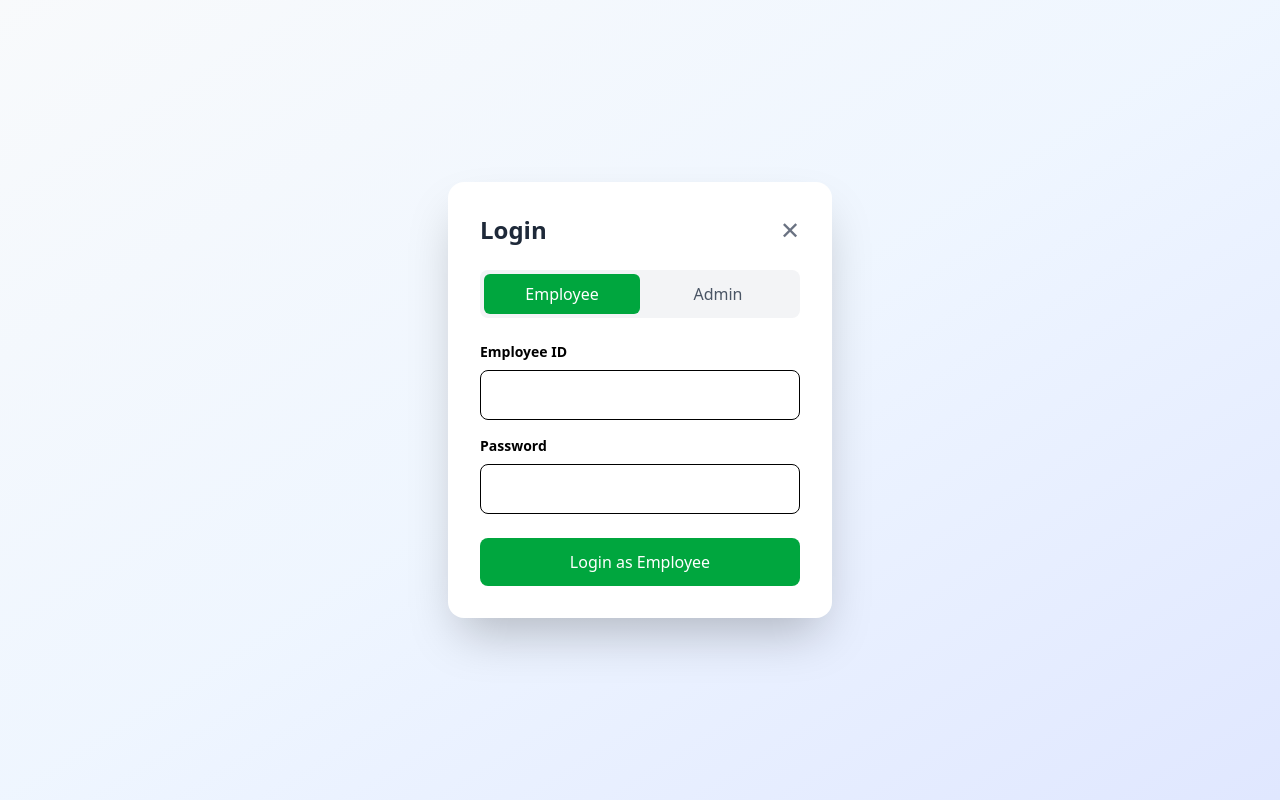
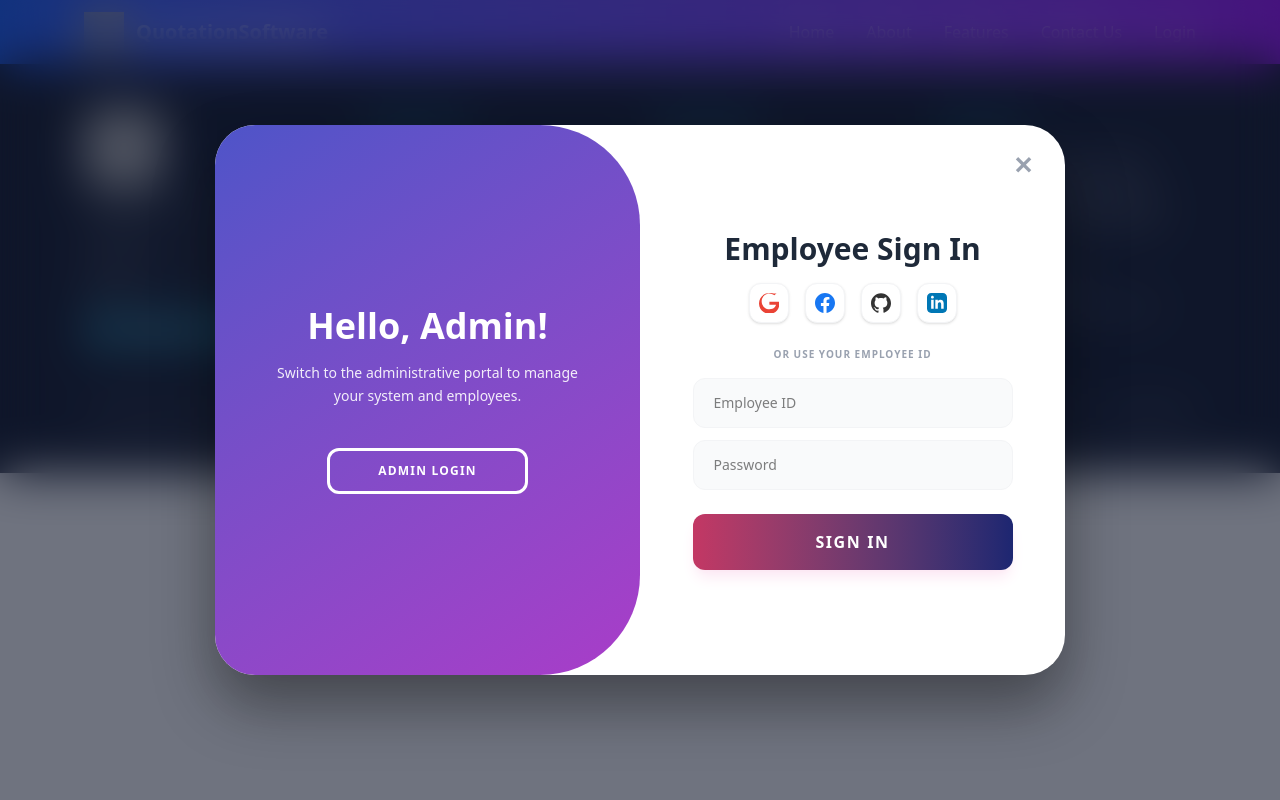
Before and after one commit to Sadanand423/QuotationSoftwareFrontend, a React (Vite) app: page /login in a window 1280 px wide. Built offline with nearby package versions, Linux system fonts and the light colour scheme; grey boxes are pictures that could not be loaded.

Commit message:
loging ui fixed

```diff
--- a/src/components/Homepage/Herosection.jsx
+++ b/src/components/Homepage/Herosection.jsx
@@ -1,96 +1,121 @@
-import React, { useEffect, useState } from 'react';
+import React, { useEffect, useState, useMemo } from 'react';
 
 const HeroSection = ({ onGetStarted }) => {
-  const [scrollY, setScrollY] = useState(0);
-  const [isVisible, setIsVisible] = useState(false);
+  const [stage, setStage] = useState('orbiting');
+  const text = "Smart Matrix";
+  const characters = text.split("");
+
+  // Create a large pool of particles.
+  // Each particle will eventually "home" in on a specific letter.
+  const particles = useMemo(() => {
+    return Array.from({ length: 250 }).map((_, i) => {
+      const charIndex = i % characters.length;
+      const angle = Math.random() * Math.PI * 2;
+      const orbitRadius = 200 + Math.random() * 100;
+
+      return {
+        id: i,
+        charIndex,
+        // Starting position in the 5-second circle
+        startX: Math.cos(angle) * orbitRadius,
+        startY: Math.sin(angle) * orbitRadius,
+        // Random offset within the letter's area to "draw" the shape
+        offsetX: (Math.random() - 0.5) * 40,
+        offsetY: (Math.random() - 0.5) * 60,
+        size: Math.random() * 3 + 1,
+        delay: Math.random() * 0.8, // Creates the "slowly slowly" effect
+      };
+    });
+  }, [characters.length]);
 
   useEffect(() => {
-    const handleScroll = () => setScrollY(window.scrollY);
-    window.addEventListener('scroll', handleScroll);
-
-    // Reset scroll position on page load
-    window.scrollTo(0, 0);
-
-    // Trigger animation on page load
-    const timer = setTimeout(() => {
-      setIsVisible(true);
-    }, 300);
-
-    return () => {
-      window.removeEventListener('scroll', handleScroll);
-      clearTimeout(timer);
-    };
+    const timer = setTimeout(() => setStage('assembling'), 5000);
+    return () => clearTimeout(timer);
   }, []);
 
   return (
-    <section className="relative bg-gradient-to-br from-slate-50 via-blue-50 to-indigo-100 min-h-screen md:min-h-screen sm:min-h-[70vh] flex items-center justify-center px-4">
-      {/* Parallax Background Elements */}
-      <div className="absolute inset-0">
-        <div
-          className="absolute top-10 left-10 w-72 h-72 bg-gradient-to-r from-blue-400/20 to-purple-600/20 rounded-full blur-3xl"
-          style={{ transform: `translateY(${scrollY * 0.3}px)` }}
-        ></div>
-        <div
-          className="absolute top-1/2 right-10 w-96 h-96 bg-gradient-to-r from-purple-400/20 to-pink-600/20 rounded-full blur-3xl"
-          style={{ transform: `translateY(${scrollY * -0.2}px)` }}
-        ></div>
-        <div
-          className="absolute bottom-10 left-1/3 w-64 h-64 bg-gradient-to-r from-cyan-400/20 to-blue-600/20 rounded-full blur-3xl"
-          style={{ transform: `translateY(${scrollY * 0.4}px)` }}
-        ></div>
-      </div>
+    <section className="relative bg-[#050816] min-h-screen flex items-center justify-center px-4 overflow-hidden">
+      <div className="text-center relative z-10 w-full max-w-7xl">
 
-      {/* Floating Geometric Shapes */}
-      <div className="absolute inset-0 pointer-events-none">
-        <div
-          className="absolute top-1/4 left-1/4 w-4 h-4 bg-blue-500/30 rotate-45"
-          style={{ transform: `translateY(${scrollY * 0.1}px) rotate(45deg)` }}
-        ></div>
-        <div
-          className="absolute top-3/4 right-1/4 w-6 h-6 border-2 border-purple-500/30 rounded-full"
-          style={{ transform: `translateY(${scrollY * -0.3}px)` }}
-        ></div>
-        <div
-          className="absolute top-1/2 left-3/4 w-3 h-3 bg-indigo-500/40 rounded-full"
-          style={{ transform: `translateY(${scrollY * 0.5}px)` }}
-        ></div>
-      </div>
+        {/* WELCOME TEXT - Fades in only after assembly starts */}
+        <div className={`mb-4 transition-opacity duration-1000 ${stage === 'assembling' ? 'opacity-60' : 'opacity-0'}`}>
+          <span className="text-blue-400 font-bold tracking-[0.5em] uppercase text-sm">Welcome To</span>
+        </div>
 
-      {/* Centered Content with Pop-up Animation */}
-      <div className="text-center relative z-10 max-w-4xl mx-auto">
-        <div className={`transition-all duration-1000 ease-out transform ${
-          isVisible ? 'translate-y-0 opacity-100 scale-100' : 'translate-y-10 opacity-0 scale-95'
-        }`}>
-          <h1 className="text-4xl sm:text-5xl md:text-6xl lg:text-7xl xl:text-8xl font-bold text-gray-900 leading-tight mb-8">
-            <span className="block mb-2 sm:mb-4">Welcome To</span>
-            <span className="block text-transparent bg-clip-text bg-gradient-to-r from-blue-600 via-purple-600 to-indigo-600">
-              Smart Matrix
-            </span>
-          </h1>
+        <div className="relative flex justify-center items-center flex-wrap gap-x-2 sm:gap-x-4 min-h-[150px]">
 
-          {/* Buttons with delayed animation */}
-          <div className={`transition-all duration-1000 delay-500 ease-out transform ${
-            isVisible ? 'translate-y-0 opacity-100' : 'translate-y-10 opacity-0'
-          }`}>
-            <div className="flex flex-col sm:flex-row gap-4 sm:gap-6 justify-center items-center mt-8 sm:mt-12">
-              <button
-                onClick={onGetStarted}
-                className="group w-full sm:w-auto px-8 sm:px-10 py-4 sm:py-5 bg-gradient-to-r from-blue-600 to-indigo-600 text-white font-semibold rounded-2xl hover:from-blue-700 hover:to-indigo-700 transform hover:scale-105 transition-all duration-300 shadow-xl hover:shadow-2xl"
+          {characters.map((char, charIdx) => (
+            <div key={charIdx} className="relative inline-block">
+              {/* THE TARGET LETTER: Becomes visible slowly as dots arrive */}
+              <span
+                className={`text-6xl sm:text-7xl md:text-8xl lg:text-9xl font-black text-transparent bg-clip-text bg-gradient-to-b from-white to-blue-500 transition-opacity duration-[2500ms] ${stage === 'assembling' ? 'opacity-100' : 'opacity-0'} ${char === " " ? "w-8" : ""}`}
+                style={{ transitionDelay: `${charIdx * 0.1}s` }}
               >
-                <span className="flex items-center justify-center gap-2">
-                  Get Started
-                  <svg className="w-5 h-5 group-hover:translate-x-1 transition-transform" fill="none" stroke="currentColor" viewBox="0 0 24 24">
-                    <path strokeLinecap="round" strokeLinejoin="round" strokeWidth={2} d="M13 7l5 5m0 0l-5 5m5-5H6" />
-                  </svg>
-                </span>
-              </button>
-              <button className="w-full sm:w-auto px-8 sm:px-10 py-4 sm:py-5 border-2 border-gray-300 text-gray-700 font-semibold rounded-2xl hover:border-blue-600 hover:text-blue-600 hover:bg-blue-50 transition-all duration-300">
-                Watch Demo
-              </button>
+                {char}
+              </span>
+
+              {/* THE DOTS ASSIGNED TO THIS SPECIFIC LETTER */}
+              {char !== " " && particles.filter(p => p.charIndex === charIdx).map((p) => (
+                <div
+                  key={p.id}
+                  className="absolute rounded-full bg-blue-400 shadow-[0_0_8px_#60a5fa]"
+                  style={{
+                    width: `${p.size}px`,
+                    height: `${p.size}px`,
+                    top: '50%',
+                    left: '50%',
+                    '--startX': `${p.startX}px`,
+                    '--startY': `${p.startY}px`,
+                    '--endX': `${p.offsetX}px`,
+                    '--endY': `${p.offsetY}px`,
+                    animation: stage === 'orbiting'
+                      ? `orbit-circle 5s linear infinite`
+                      : `fly-to-letter 2s cubic-bezier(0.19, 1, 0.22, 1) forwards`,
+                    animationDelay: stage === 'assembling' ? `${p.delay + (charIdx * 0.1)}s` : '0s',
+                  }}
+                />
+              ))}
             </div>
+          ))}
+        </div>
+
+        {/* BUTTONS */}
+        <div className={`mt-16 transition-all duration-1000 delay-[3s] ${stage === 'assembling' ? 'opacity-100 translate-y-0' : 'opacity-0 translate-y-10'}`}>
+          <div className="flex flex-col sm:flex-row gap-6 justify-center items-center">
+            <button onClick={onGetStarted} className="px-12 py-4 bg-blue-600 text-white font-bold rounded-full hover:shadow-[0_0_30px_rgba(37,99,235,0.8)] transition-all uppercase tracking-widest text-sm">
+              Get Started
+            </button>
+            <button className="px-12 py-4 border border-white/20 text-white font-bold rounded-full hover:bg-white/5 transition-all uppercase tracking-widest text-sm">
+              Watch Demo
+            </button>
           </div>
         </div>
       </div>
+
+      <style dangerouslySetInnerHTML={{ __html: `
+        /* Phase 1: Dots rotate in a big circle for 5s */
+        @keyframes orbit-circle {
+          0% { transform: rotate(0deg) translate(var(--startX), var(--startY)); }
+          100% { transform: rotate(360deg) translate(var(--startX), var(--startY)); }
+        }
+
+        /* Phase 2: Dots fly "Slowly Slowly" to their letter positions */
+        @keyframes fly-to-letter {
+          0% {
+            transform: rotate(360deg) translate(var(--startX), var(--startY));
+            opacity: 1;
+          }
+          70% {
+            opacity: 1;
+          }
+          100% {
+            transform: translate(var(--endX), var(--endY)) scale(0.5);
+            opacity: 0;
+          }
+        }
+
+        body { background-color: #f0f0f4fb; }
+      `}} />
     </section>
   );
 };
--- a/src/components/login/LoginSelection.jsx
+++ b/src/components/login/LoginSelection.jsx
@@ -1,164 +1,129 @@
 import React, { useState, useEffect } from 'react';
 
 const LoginModal = ({ isOpen, onClose }) => {
-  const [activeTab, setActiveTab] = useState('employee');
-  const [formData, setFormData] = useState({
-    username: '',
-    employeeId: '',
-    password: ''
-  });
+  const [isAdmin, setIsAdmin] = useState(false);
+  const [formData, setFormData] = useState({ username: '', employeeId: '', password: '' });
 
   useEffect(() => {
     if (isOpen) {
-      setActiveTab('employee');
+      setIsAdmin(false);
       setFormData({ username: '', employeeId: '', password: '' });
     }
   }, [isOpen]);
 
   const handleSubmit = async (e) => {
     e.preventDefault();
+    const endpoint = isAdmin ? "auth/login" : "employee/auth/login";
+    const payload = isAdmin
+      ? { username: formData.username, password: formData.password }
+      : { employeeId: formData.employeeId, password: formData.password };
 
-    // 🔐 ADMIN LOGIN (BACKEND)
-    if (activeTab === 'admin') {
-      try {
-        const res = await fetch("http://localhost:8080/api/auth/login", {
-          method: "POST",
-          headers: {
-            "Content-Type": "application/json"
-          },
-          body: JSON.stringify({
-            username: formData.username,
-            password: formData.password
-          })
-        });
-
-        const data = await res.json();
-
-        if (res.ok && data.token) {
-          localStorage.setItem("token", data.token);
-          window.location.href = "/admin";
-        } else {
-          alert("Invalid admin credentials");
-          return;
-        }
-      } catch (err) {
-        console.error(err);
-        alert("Server error");
-      }
-
-      onClose();
-      return;
-    }
-
-    // 👨‍💼 EMPLOYEE LOGIN (UNCHANGED)
     try {
-      const res = await fetch("http://localhost:8080/api/employee/auth/login", {
+      const res = await fetch(`http://localhost:8080/api/${endpoint}`, {
         method: "POST",
-        headers: {
-          "Content-Type": "application/json"
-        },
-        body: JSON.stringify({
-          employeeId: formData.employeeId,
-          password: formData.password
-        })
+        headers: { "Content-Type": "application/json" },
+        body: JSON.stringify(payload)
       });
-
       const data = await res.json();
-
       if (res.ok && data.token) {
         localStorage.setItem("token", data.token);
-        localStorage.setItem("empId", formData.employeeId);
-        window.location.href = "/employee";
+        if (!isAdmin) localStorage.setItem("empId", formData.employeeId);
+        window.location.href = isAdmin ? "/admin" : "/employee";
       } else {
         alert("Invalid credentials");
-        return;
       }
-    } catch (err) {
-      console.error(err);
-      alert("Server error");
-    }
+    } catch (err) { alert("Server error"); }
+  };
 
-    onClose();
-  };
+  const SocialIcons = () => (
+    <div className="flex justify-center gap-4 mb-6 mt-2">
+      {[
+        { name: 'Google', color: '#EA4335', path: "M12.48 10.92v3.28h7.84c-.24 1.84-1.92 5.36-7.84 5.36-5.12 0-9.28-4.24-9.28-9.52s4.16-9.52 9.28-9.52c2.92 0 4.88 1.24 6 2.32l2.6-2.52C19.24 1.4 16.12 0 12.48 0 5.58 0 0 5.58 0 12.48s5.58 12.48 12.48 12.48c7.2 0 12-5.08 12-12.2 0-.84-.08-1.48-.24-2.16h-11.76z" },
+        { name: 'Facebook', color: '#1877F2', path: "M24 12.073c0-6.627-5.373-12-12-12s-12 5.373-12 12c0 5.99 4.388 10.954 10.125 11.854v-8.385H7.078v-3.47h3.047V9.43c0-3.007 1.792-4.669 4.533-4.669 1.312 0 2.686.235 2.686.235v2.953H15.83c-1.491 0-1.956.925-1.956 1.874v2.25h3.328l-.532 3.47h-2.796v8.385C19.612 23.027 24 18.062 24 12.073z" },
+        { name: 'GitHub', color: '#333', path: "M12 .297c-6.63 0-12 5.373-12 12 0 5.303 3.438 9.8 8.205 11.385.6.113.82-.258.82-.577 0-.285-.01-1.04-.015-2.04-3.338.724-4.042-1.61-4.042-1.61C4.422 18.07 3.633 17.7 3.633 17.7c-1.087-.744.084-.729.084-.729 1.205.084 1.838 1.236 1.838 1.236 1.07 1.835 2.809 1.305 3.495.998.108-.776.417-1.305.76-1.605-2.665-.3-5.466-1.332-5.466-5.93 0-1.31.465-2.38 1.235-3.22-.135-.303-.54-1.523.105-3.176 0 0 1.005-.322 3.3 1.23.96-.267 1.98-.399 3-.405 1.02.006 2.04.138 3 .405 2.28-1.552 3.285-1.23 3.285-1.23.645 1.653.24 2.873.12 3.176.765.84 1.23 1.91 1.23 3.22 0 4.61-2.805 5.625-5.475 5.92.42.36.81 1.096.81 2.22 0 1.606-.015 2.896-.015 3.286 0 .315.21.69.825.57C20.565 22.092 24 17.592 24 12.297c0-6.627-5.373-12-12-12" },
+        { name: 'LinkedIn', color: '#0077B5', path: "M19 0h-14c-2.761 0-5 2.239-5 5v14c0 2.761 2.239 5 5 5h14c2.762 0 5-2.239 5-5v-14c0-2.761-2.238-5-5-5zm-11 19h-3v-11h3v11zm-1.5-12.268c-.966 0-1.75-.79-1.75-1.764s.784-1.764 1.75-1.764 1.75.79 1.75 1.764-.783 1.764-1.75 1.764zm13.5 12.268h-3v-5.604c0-3.368-4-3.113-4 0v5.604h-3v-11h3v1.765c1.396-2.586 7-2.777 7 2.476v6.759z" }
+      ].map((social) => (
+        <div
+          key={social.name}
+          className="w-10 h-10 border border-gray-100 rounded-xl flex items-center justify-center cursor-pointer transition-all hover:scale-110 shadow-sm hover:shadow-md bg-white"
+        >
+          <svg className="w-5 h-5" viewBox="0 0 24 24" style={{ fill: social.color }}>
+            <path d={social.path} />
+          </svg>
+        </div>
+      ))}
+    </div>
+  );
 
   if (!isOpen) return null;
 
   return (
-    <div className="fixed inset-0 bg-gradient-to-br from-slate-50 via-blue-50 to-indigo-100 flex items-center justify-center z-50">
-      <div className="bg-white rounded-2xl p-8 w-96 shadow-2xl relative z-10">
+    <div className="fixed inset-0 bg-slate-900/60 backdrop-blur-xl flex items-center justify-center z-[999] p-4 font-sans">
+      <div className="relative bg-white w-full max-w-[850px] h-[550px] rounded-[40px] shadow-[0_30px_60px_rgba(0,0,0,0.4)] overflow-hidden flex">
 
-        <div className="flex justify-between items-center mb-6">
-          <h2 className="text-2xl font-bold text-gray-800">Login</h2>
-          <button onClick={onClose} className="text-gray-500 text-2xl">✕</button>
+        <button onClick={onClose} className="absolute top-6 right-8 text-gray-400 hover:text-gray-800 z-[110] text-2xl font-bold transition-transform hover:scale-110">✕</button>
+
+        <div className="relative w-full h-full flex">
+
+          {/* LEFT SIDE: ADMIN FORM */}
+          <div className={`w-1/2 h-full flex flex-col items-center justify-center transition-all duration-700 ease-in-out ${isAdmin ? 'translate-x-0 opacity-100' : 'translate-x-[20%] opacity-0 pointer-events-none'}`}>
+            <form onSubmit={handleSubmit} className="w-full max-w-[320px] flex flex-col items-center">
+              <h2 className="text-3xl font-extrabold text-gray-800 mb-2">Admin Sign In</h2>
+              <SocialIcons />
+              <p className="text-gray-400 text-[10px] uppercase tracking-widest mb-4 font-semibold">or use your admin account</p>
+
+              <input type="text" placeholder="Username" className="w-full bg-gray-50 border border-gray-100 px-5 py-3.5 rounded-xl mb-3 outline-none focus:ring-2 focus:ring-[#c33764]/30 transition-all text-sm"
+                value={formData.username} onChange={(e) => setFormData({...formData, username: e.target.value})} required={isAdmin} />
+
+              <input type="password" placeholder="Password" className="w-full bg-gray-50 border border-gray-100 px-5 py-3.5 rounded-xl mb-6 outline-none focus:ring-2 focus:ring-[#c33764]/30 transition-all text-sm"
+                value={formData.password} onChange={(e) => setFormData({...formData, password: e.target.value})} required={isAdmin} />
+
+              {/* CROSS COLORED: Admin uses Blue theme */}
+              <button type="submit" className="w-full bg-gradient-to-r from-[#4e54c8] to-[#c326c8] text-white py-4 rounded-xl font-black uppercase tracking-widest shadow-lg shadow-indigo-100 hover:opacity-90 active:scale-95 transition-all text-base">
+                Sign In
+              </button>
+            </form>
+          </div>
+
+          {/* RIGHT SIDE: EMPLOYEE FORM */}
+          <div className={`w-1/2 h-full flex flex-col items-center justify-center transition-all duration-700 ease-in-out ${!isAdmin ? 'translate-x-0 opacity-100' : 'translate-x-[-20%] opacity-0 pointer-events-none'}`}>
+            <form onSubmit={handleSubmit} className="w-full max-w-[320px] flex flex-col items-center">
+              <h2 className="text-3xl font-extrabold text-gray-800 mb-2">Employee Sign In</h2>
+              <SocialIcons />
+              <p className="text-gray-400 text-[10px] uppercase tracking-widest mb-4 font-semibold">or use your employee ID</p>
+
+              <input type="text" placeholder="Employee ID" className="w-full bg-gray-50 border border-gray-100 px-5 py-3.5 rounded-xl mb-3 outline-none focus:ring-2 focus:ring-[#4e54c8]/30 transition-all text-sm"
+                value={formData.employeeId} onChange={(e) => setFormData({...formData, employeeId: e.target.value})} required={!isAdmin} />
+
+              <input type="password" placeholder="Password" className="w-full bg-gray-50 border border-gray-100 px-5 py-3.5 rounded-xl mb-6 outline-none focus:ring-2 focus:ring-[#4e54c8]/30 transition-all text-sm"
+                value={formData.password} onChange={(e) => setFormData({...formData, password: e.target.value})} required={!isAdmin} />
+
+              {/* CROSS COLORED: Employee uses Pink/Red theme */}
+              <button type="submit" className="w-full bg-gradient-to-r from-[#c33764] to-[#1d2671] text-white py-4 rounded-xl font-black uppercase tracking-widest shadow-lg shadow-pink-100 hover:opacity-90 active:scale-95 transition-all text-base">
+                Sign In
+              </button>
+            </form>
+          </div>
         </div>
 
-        <div className="flex bg-gray-100 rounded-lg p-1 mb-6">
-          <button
-            onClick={() => setActiveTab('employee')}
-            className={`flex-1 py-2 rounded-md ${
-              activeTab === 'employee'
-                ? 'bg-green-600 text-white'
-                : 'text-gray-600'
-            }`}
-          >
-            Employee
-          </button>
-
-          <button
-            onClick={() => setActiveTab('admin')}
-            className={`flex-1 py-2 rounded-md ${
-              activeTab === 'admin'
-                ? 'bg-blue-600 text-white'
-                : 'text-gray-600'
-            }`}
-          >
-            Admin
-          </button>
+        {/* --- DYNAMIC SLIDING OVERLAY --- */}
+        <div className={`absolute top-0 left-0 w-1/2 h-full z-[100] transition-transform duration-700 ease-in-out overflow-hidden ${isAdmin ? 'translate-x-full rounded-l-[100px]' : 'translate-x-0 rounded-r-[100px]'}`}>
+          <div className={`relative h-full w-[200%] transition-transform duration-700 ease-in-out ${isAdmin ? '-translate-x-1/2 bg-gradient-to-br from-[#c33764] to-[#1d2671]' : 'translate-x-0 bg-gradient-to-br from-[#4e54c8] to-[#c326c8]'}`}>
+            <div className="flex h-full text-white">
+              <div className="w-1/2 flex flex-col items-center justify-center p-12 text-center">
+                <h2 className="text-4xl font-bold mb-4">Hello, Admin!</h2>
+                <p className="mb-10 text-sm opacity-90 leading-relaxed">Switch to the administrative portal to manage your system and employees.</p>
+                <button onClick={() => setIsAdmin(true)} className="border-[3px] border-white px-12 py-3 rounded-xl font-black uppercase text-xs tracking-widest hover:bg-white hover:text-[#4e54c8] transition-all">Admin Login</button>
+              </div>
+              <div className="w-1/2 flex flex-col items-center justify-center p-12 text-center">
+                <h2 className="text-4xl font-bold mb-4">Welcome Back!</h2>
+                <p className="mb-10 text-sm opacity-90 leading-relaxed">Enter your personal details to access your employee dashboard.</p>
+                <button onClick={() => setIsAdmin(false)} className="border-[3px] border-white px-12 py-3 rounded-xl font-black uppercase text-xs tracking-widest hover:bg-white hover:text-[#c33764] transition-all">Employee Login</button>
+              </div>
+            </div>
+          </div>
         </div>
 
-        <form onSubmit={handleSubmit}>
-          <div className="mb-4">
-            <label className="block text-sm font-bold mb-2">
-              {activeTab === 'admin' ? 'Username' : 'Employee ID'}
-            </label>
-            <input
-              type="text"
-              value={activeTab === 'admin' ? formData.username : formData.employeeId}
-              onChange={(e) =>
-                setFormData({
-                  ...formData,
-                  [activeTab === 'admin' ? 'username' : 'employeeId']: e.target.value
-                })
-              }
-              className="w-full px-4 py-3 border rounded-lg"
-              required
-            />
-          </div>
-
-          <div className="mb-6">
-            <label className="block text-sm font-bold mb-2">Password</label>
-            <input
-              type="password"
-              value={formData.password}
-              onChange={(e) =>
-                setFormData({ ...formData, password: e.target.value })
-              }
-              className="w-full px-4 py-3 border rounded-lg"
-              required
-            />
-          </div>
-
-          <button
-            type="submit"
-            className={`w-full py-3 rounded-lg ${
-              activeTab === 'admin'
-                ? 'bg-blue-600 text-white'
-                : 'bg-green-600 text-white'
-            }`}
-          >
-            Login as {activeTab === 'admin' ? 'Admin' : 'Employee'}
-          </button>
-        </form>
       </div>
     </div>
   );
```
